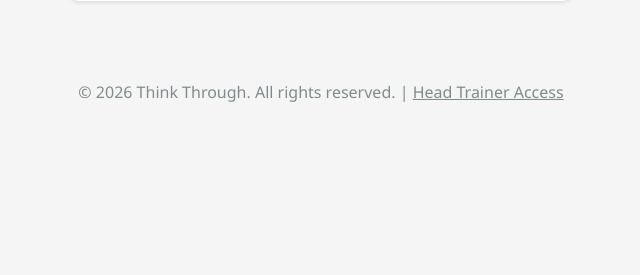
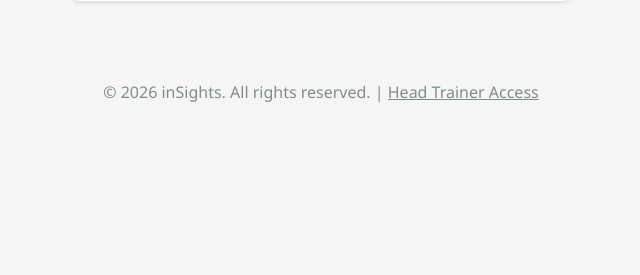
Before and after one commit to Dave-Perkins/journal-app, a Django app: page / in a window 1280 px wide. Shown: the part 431-706 px from the top of the page, without its empty margins (319-959 px from the left). Run offline with Django 4.2, Linux system fonts and the light colour scheme; data comes from the database, SQL or seed files in the repository.

Commit message:
Change branding from 'Think Through' to 'inSights'

```diff
--- a/journal/templates/journal/base.html
+++ b/journal/templates/journal/base.html
@@ -227,7 +227,7 @@
 <body>
     {% if user.is_authenticated or request.session.rider_id or request.session.is_michelle %}
     <nav class="navbar">
-        <h1>🐴 Think Through</h1>
+        <h1>🐴 inSights</h1>
         <div>
             {% if request.session.is_michelle %}
                 <a href="{% url 'michelle_dashboard' %}">Dashboard</a>
@@ -257,7 +257,7 @@
     </div>
 
     <footer>
-        <p>&copy; 2026 Think Through. All rights reserved. | <a href="{% url 'michelle_login' %}" style="color: #7f8c8d;">Head Trainer Access</a></p>
+        <p>&copy; 2026 inSights. All rights reserved. | <a href="{% url 'michelle_login' %}" style="color: #7f8c8d;">Head Trainer Access</a></p>
     </footer>
 </body>
 </html>
```
